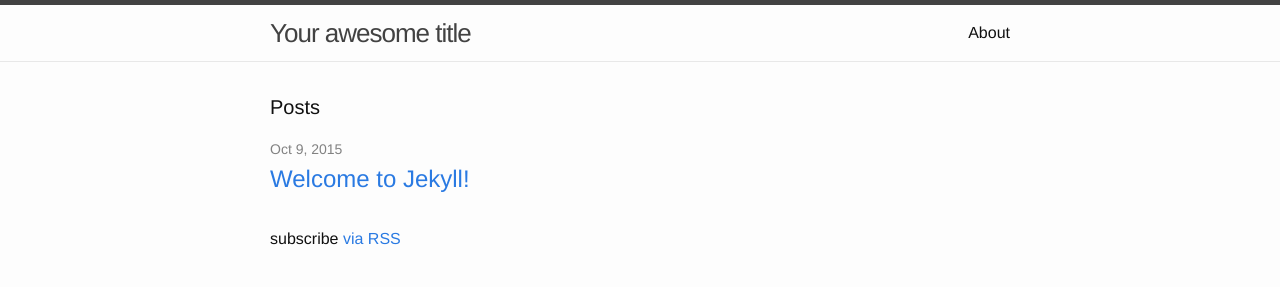
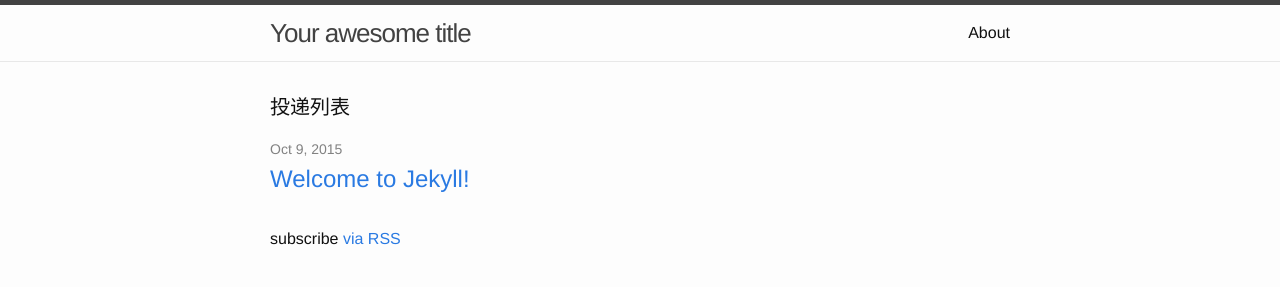
Before and after one commit to neo-z/neo-z.github.com, a Jekyll site: the page built from index.html, in a window 1280 px wide. Shown: the top 287 px of the page. Built offline with Jekyll 4.4.1, drawn with Linux system fonts in a browser that asks for light colours.

Commit message:
Update index.html

```diff
--- a/index.html
+++ b/index.html
@@ -4,7 +4,7 @@
 
 <div class="home">
 
-  <h1 class="page-heading">Posts</h1>
+  <h1 class="page-heading">投递列表</h1>
 
   <ul class="post-list">
     {% for post in site.posts %}
```
